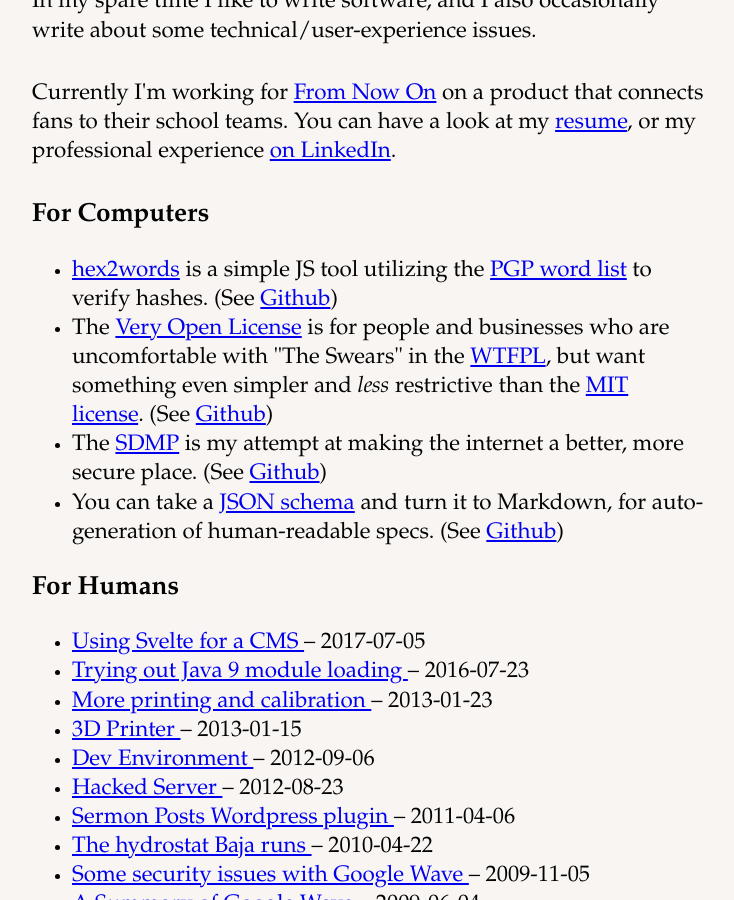
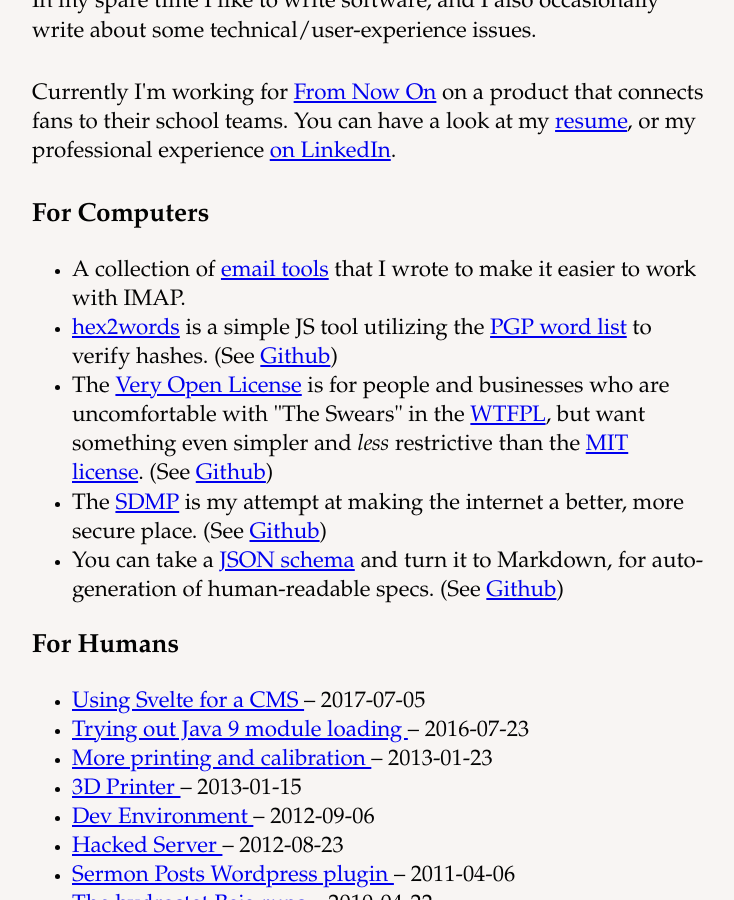
Before and after one commit to saibotsivad/saibotsivad.github.io, a Jekyll site: the page built from index.md, in a window 1280 px wide and 900 px high, scrolled down 864 px. Shown: the whole window, without its empty margins (272-1006 px from the left). Built offline with Jekyll 4.4.1, drawn with Linux system fonts in a browser that asks for light colours.

Commit message:
add link to imap-tools

```diff
--- a/index.md
+++ b/index.md
@@ -58,6 +58,8 @@
 
 # For Computers
 
+* A collection of [email tools](https://github.com/saibotsivad/imap-tools) that I
+	wrote to make it easier to work with IMAP.
 * [hex2words](https://tobiaslabs.github.io/hex2words/) is a simple JS tool utilizing the
 	[PGP word list](https://en.wikipedia.org/wiki/PGP_word_list) to verify hashes.
 	(See [Github](https://github.com/tobiaslabs/hex2words))
```
